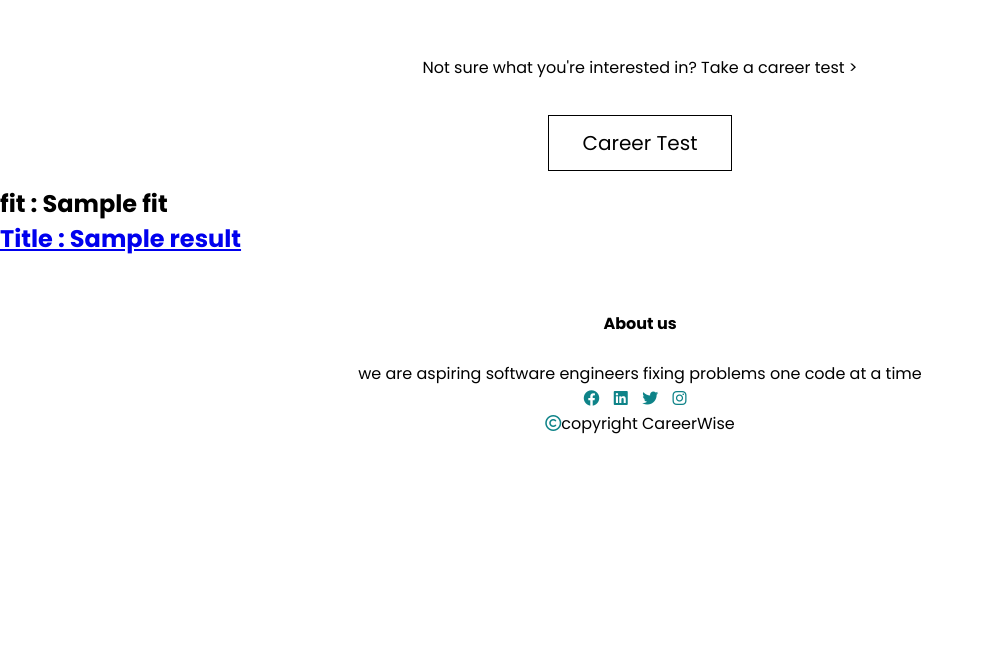
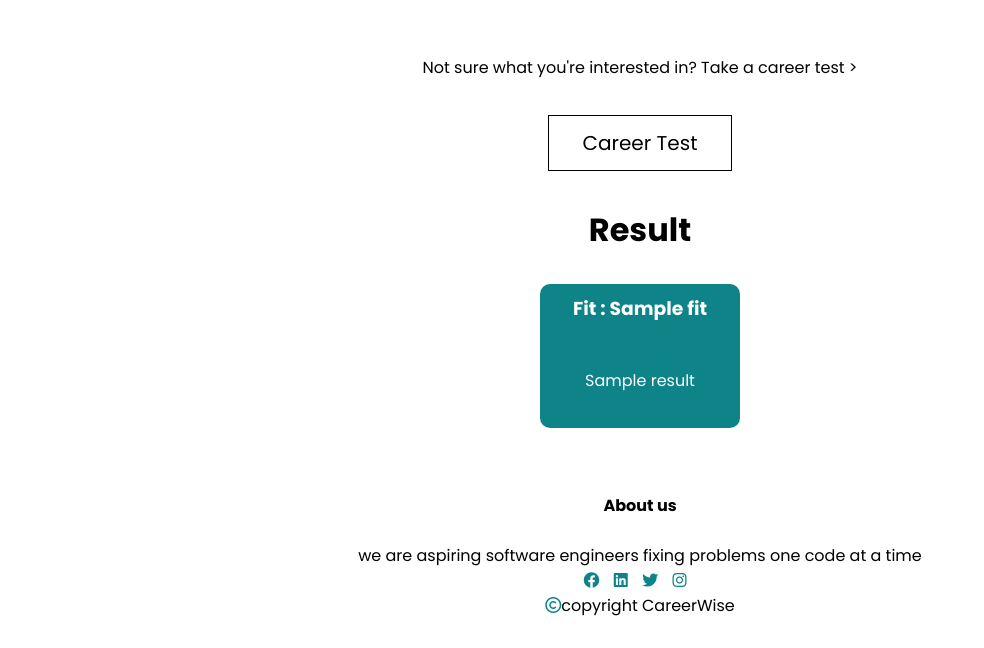
Before and after one commit to osamudiamenojo/career_wise, a Flask app: template templates/result.html in a window 1280 px wide. Shown: the part 542-1190 px from the top of the page, without its empty margins (0-984 px from the left). Before the commit the page ends 976 px from the top, so only its background shows below. Run offline with Flask 3, Linux system fonts and the light colour scheme; the template is opened without the code that fills it: most values are stand-ins (such as "Sample title", 1, 10 or a date in 2020).

Commit message:
about, result html/css

```diff
--- a/static/style.css
+++ b/static/style.css
@@ -474,11 +474,60 @@ nav .fa {
 }
 
 
+/* Result page */
+
+#container-2 *{
+   margin: 10px;
+   padding: 0;
+   box-sizing: border-box;
+   height: auto;
+
+}
+#container-2{
+   width: 100%;
+   display: flex;
+   flex-direction: row;
+   flex-wrap: wrap;
+   justify-content: center;
+   /* margin: 10px; */
+
+}
+
+#container-2 a{
+   color: #fff;
+   text-decoration: none;
+   /* font-size: 10px;
+   font-weight: 100; */
+
+}
+
+#container-2 a:hover{
+   text-decoration: underline;
+   transition: 0s;
+}
+
+.result-col{
+   width: 200px;
+   height: 150px;
+   background: #0e8388;
+   color: #fff;
+   text-align: center;
+   border-radius: 10px;
+}
+
+.result{
+   text-align: center;
+   margin: 20px 0;
+}
 
 
+/* about */
 
+.about * {
+   max-width: 70%;
+   height: 100vh;
 
-
+}
 
 
 
--- a/templates/result.html
+++ b/templates/result.html
@@ -3,9 +3,13 @@
 
 {% block content %}
 
+<h1 class="result"> Result </h1>
+<div id="container-2">
 {%for items in result %}
-<h2>fit : {{items.fit}}</h2>
-<a href='{{url_for("occupation_details",code = items.code)}}'><h2> Title : {{items.title}}</h2></a>
-
+<div class="result-col">
+<h3>Fit : {{items.fit}}</h3>
+<a href='{{url_for("occupation_details",code = items.code)}}'><p>{{items.title}}</p></a>
+</div>
 {% endfor %}
+</div>
 {% endblock content %}
```
Also changed, not shown: report.txt (+1 -0 lines), templates/about.html (added, +20 -0 lines).
